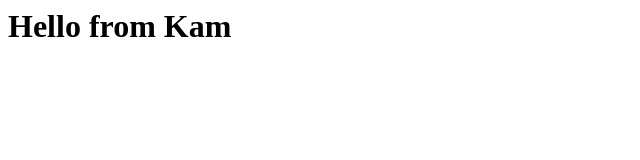
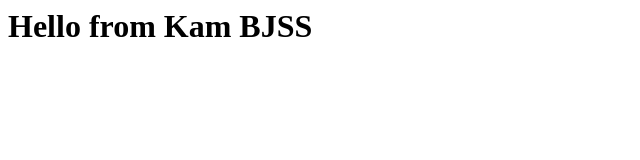
Before and after one commit to DataScienceKam/d3, a website: page main.html in a window 1280 px wide. Shown: the whole page, without its empty margins (0-640 px from the left). Drawn offline with Linux system fonts and the light colour scheme.

Commit message:
new change

```diff
--- a/main.html
+++ b/main.html
@@ -1,5 +1,5 @@
 <html>
     <body>
-        <h1>Hello from Kam</h1>
+        <h1>Hello from Kam BJSS</h1>
     </body>
 </html>
```
